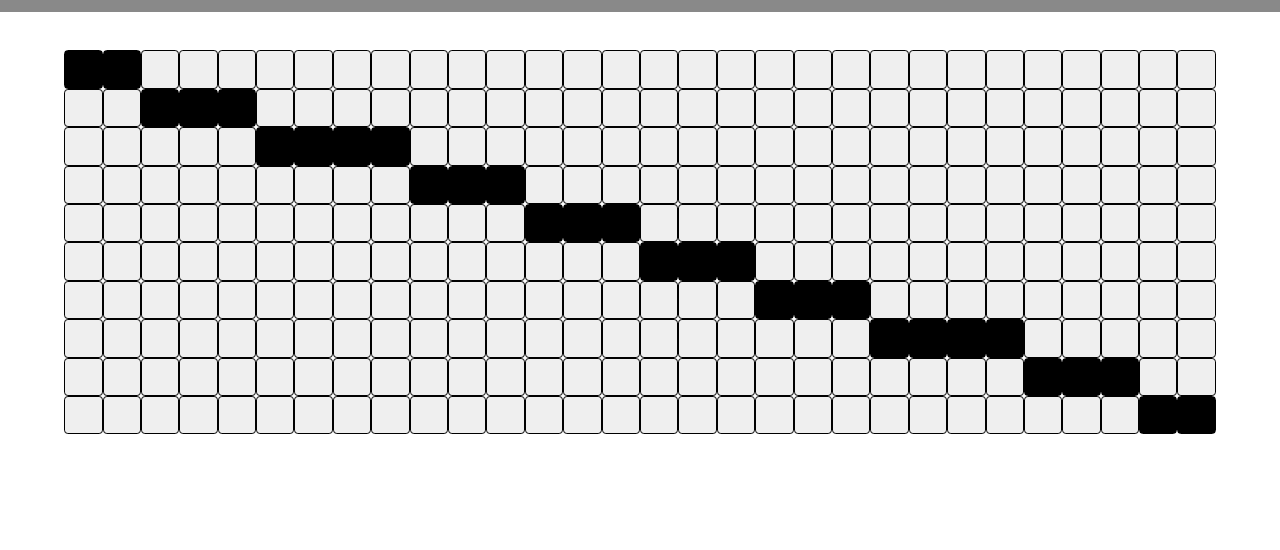
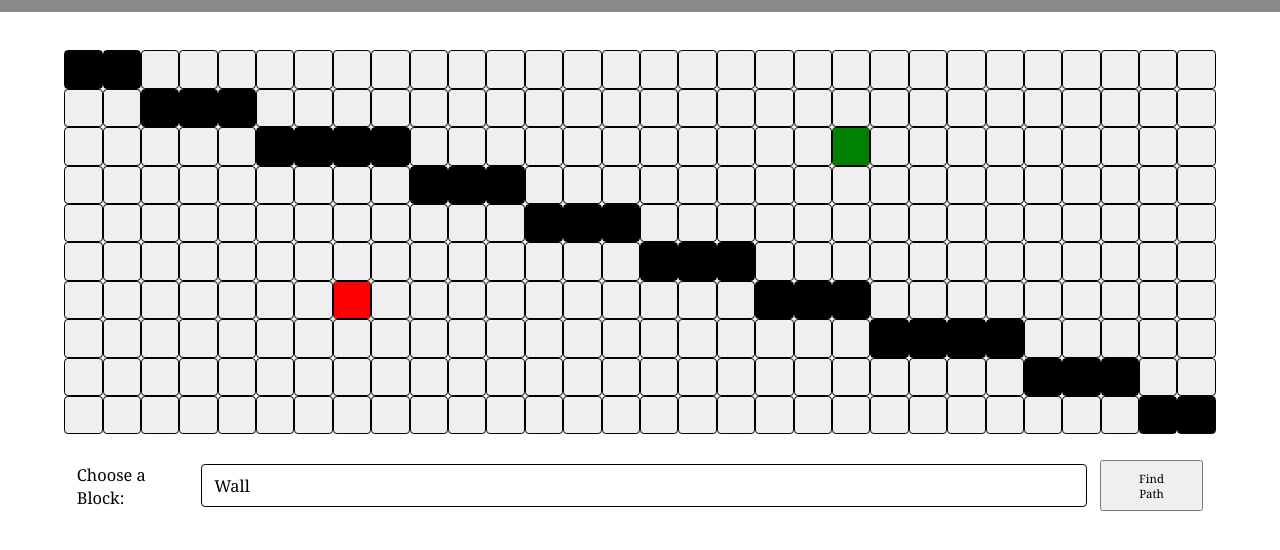
Before and after one commit to ahmedali0308/astar, a plain HTML site: page index.html in a window 1280 px wide. Shown: the part 86-636 px from the top of the page. Drawn offline with Linux system fonts and the light colour scheme.

Commit message:
added dropdown list, start node, end node

```diff
--- a/code/main.js
+++ b/code/main.js
@@ -1,24 +1,105 @@
-var gridboxes = document.getElementsByClassName('gridbox');
+import { Node } from './node.js';
+
+const gridboxes = document.getElementsByClassName('gridbox');
 const gridcontainer = document.getElementById('maingrid').children[0];
+const blocksselector = document.getElementById('blocks');
 var _mousedown = false;
+var _currentIsWall = false;
 
 // GRID SIZE
 const gridX = 30;
 const gridY = 10;
 
+// NODE SETTINGS (A*)
+const nodeRadius = 1;
+var grid;
+var startNode;
+var endNode;
+
+// HELPER FUNCTIONS
 function sleep(ms) {
     return new Promise(resolve => setTimeout(resolve, ms));
 }
 
-function toggleBox(b){
-    const val = b.classList.contains('clicked') ? "0%" : "100%";
-    b.style.width = val;
-    b.style.height = val;
-    b.classList.toggle('clicked');
-    b.classList.add('locked');
+function convertRange( value, r1, r2 ) {
+    return ( value - r1[ 0 ] ) * ( r2[ 1 ] - r2[ 0 ] ) / ( r1[ 1 ] - r1[ 0 ] ) + r2[ 0 ];
 }
 
-async function toggleBoxFromArray(i,j){
+function getNodeFromElement(b){
+    const x = b.parentElement.style.order;
+    const y = b.parentElement.parentElement.style.order;
+    return grid[x][y];
+}
+
+// THIS LOCKS THE GRID SO THAT NO NODE CAN BE EDITED
+function lockGrid(){
+    Array.from(gridboxes).forEach(a => {
+        const b = a.children[0];
+        if (!b.classList.contains('locked')) {
+            b.classList.add('locked');
+        };
+    });
+}
+
+// THIS UNLOCKS THE GRID SO THAT EVERY NODE CAN BE EDITED
+function unlockGrid(){
+    Array.from(gridboxes).forEach(a => {
+        const b = a.children[0];
+        if (b.classList.contains('locked')) {
+            b.classList.remove('locked');
+        };
+    });
+}
+
+// THIS TOGGLES NODE b TO EITHER DISPLAY A WALL OR NOT (NODE b IS A HTML ELEMENT)
+function toggleBox(b,override=false,selector=blocksselector.value){
+    //const val = b.classList.contains('clicked') ? "0%" : "100%";
+    switch(selector){
+        case "wall":
+            if (getNodeFromElement(b) == startNode || getNodeFromElement(b) == endNode) return;
+            b.style.backgroundColor = "black";
+            var val = _currentIsWall ? "0%" : "100%";
+            if (override) val = b.classList.contains('clicked') ? "0%" : "100%";
+            b.style.width = val;
+            b.style.height = val;
+            if (val == "100%") b.classList.add('clicked');
+            else b.classList.remove('clicked');
+            getNodeFromElement(b).walkable = !b.classList.contains('clicked');
+            b.classList.add('locked');
+            break;
+        case "start":
+            if (getNodeFromElement(b) == endNode || getNodeFromElement(b).walkable == false) return;
+            b.style.backgroundColor = "red";
+            var startNodeContent;
+            if (startNode != null){
+                startNodeContent = startNode.element.children[0];
+                startNodeContent.style.width = "0%";
+                startNodeContent.style.height = "0%";
+            }
+            startNode = getNodeFromElement(b);
+            startNodeContent = startNode.element.children[0];
+            startNodeContent.style.width = "100%";
+            startNodeContent.style.height = "100%";
+            break;
+        case "end":
+            if (getNodeFromElement(b) == startNode || getNodeFromElement(b).walkable == false) return;
+            b.style.backgroundColor = "green";
+            var endNodeContent;
+            if (endNode != null){
+                endNodeContent = endNode.element.children[0];
+                endNodeContent.style.width = "0%";
+                endNodeContent.style.height = "0%";
+            }
+            endNode = getNodeFromElement(b);
+            endNodeContent = endNode.element.children[0];
+            endNodeContent.style.width = "100%";
+            endNodeContent.style.height = "100%";
+            break;
+    }
+}
+
+// THIS DOES THE SAME THING AS toggleBox(b) BUT USES INDICIES IN AN ARRAY[i][j] STARTING AT 0,0
+async function toggleBoxFromArray(j,i,selector=blocksselector.value){
     var b = null;
     await sleep(50);
     try {
@@ -26,34 +107,37 @@ async function toggleBoxFromArray(i,j){
     } catch (error){
         console.log("There was an Error trying to toggle Box["+i+"]["+j+"]: "+error);
     }
-    if (b) toggleBox(b);
+    if (b) toggleBox(b,true,selector);
 }
 
+// ADD EVENT LISTENERS TO THE GRID ELEMENT
 function setupGrid(){
     Array.from(gridboxes).forEach(gridbox => {
         const gridcontent = gridbox.children[0];
         gridbox.addEventListener("mousedown",function(){
             _mousedown = true;
+            _currentIsWall = gridcontent.classList.contains('clicked');
             unlockGrid();
-            if (gridcontent.classList.contains('locked')) return;
             toggleBox(gridcontent);
         })
         gridbox.addEventListener("mousemove",function(){
             if (gridcontent.classList.contains('locked')) return;
             if (_mousedown) toggleBox(gridcontent);
         })
-        gridbox.addEventListener("touchmove",function(){
-            if (gridcontent.classList.contains('locked')) return;
-            toggleBox(gridcontent);
-        })
     });
 }
+document.body.addEventListener("mouseup",function(){_mousedown = false;});
 
+// GENERATE THE BOX ELEMENTS IN THE GRID
 function generateGrid(x,y){
     // y times gridx
     // in y: x times gridbox->gridcontent
     x = Math.min(30,x);
 
+    grid = new Array(x);
+    for (var i=0; i<x; i++){
+        grid[i] = new Array(y);
+    }
     for (var i=0; i<y; i++){
         var gridRow = document.createElement("div");
         gridRow.classList.add("gridx");
@@ -66,59 +150,35 @@ function generateGrid(x,y){
             gridbox.append(gridcontent);
             gridRow.append(gridbox);
             gridbox.style.order = j;
+            grid[j][i] = new Node([j,i],true,gridbox);
         }
         gridcontainer.append(gridRow);
         gridRow.style.order = i;
     }
-
     setupGrid();
 }
 
-function lockGrid(){
-    Array.from(gridboxes).forEach(a => {
-        const b = a.children[0];
-        if (!b.classList.contains('locked')) {
-            b.classList.add('locked');
-        };
-    });
+generateGrid(gridX,gridY);
+toggleBoxFromArray(Math.floor(gridX/4),Math.floor(gridY/1.5),"start");
+toggleBoxFromArray(Math.floor(gridX/1.5),Math.floor(gridY/4),"end");
+for (var i = 0; i < gridX; i++){
+    await toggleBoxFromArray(i,Math.round(convertRange(i,[0,gridX-1],[0,gridY-1])));
 }
+console.log(grid);
 
-function unlockGrid(){
-    Array.from(gridboxes).forEach(a => {
-        const b = a.children[0];
-        if (b.classList.contains('locked')) {
-            b.classList.remove('locked');
-        };
-    });
-}
 
-document.body.addEventListener("mouseup",function(){
-    _mousedown = false;
-});
 
-generateGrid(gridX,gridY);
 
-function convertRange( value, r1, r2 ) {
-    return ( value - r1[ 0 ] ) * ( r2[ 1 ] - r2[ 0 ] ) / ( r1[ 1 ] - r1[ 0 ] ) + r2[ 0 ];
-}
-for (var i = 0; i < gridX; i++){
-    await toggleBoxFromArray(Math.round(convertRange(i,[0,gridX-1],[0,gridY-1])),i);
-}
 
-async function test(i){
-    for (var j = 0; j < gridX; j++){
-        await toggleBoxFromArray(i,j);
-    }
-}
-for (var i = 1; i < gridY; i++){
-    test(i);
-}
-await test(0);
-for (var i = 0; i < gridY; i++){
-    test(i);
-}
 
-// import { Node } from './node.js';
+
+
+
+
+
+
+
+
 
 // const canvas = document.getElementById("can");
 // const ctx = canvas.getContext("2d");
--- a/code/node.js
+++ b/code/node.js
@@ -1,6 +1,7 @@
 export class Node {
-    constructor(position, walkable){
+    constructor(position, walkable,element){
         this.position = {x: position[0], y: position[1]};
         this.walkable = walkable;
+        this.element = element;
     }
 }
--- a/index.html
+++ b/index.html
@@ -17,6 +17,17 @@
             <ul class="gridy">
             </ul>
         </div>
+        <div class="dropdownlist">
+            <label for="blocks"><p>Choose a Block: </p></label>
+
+            <select name="blocks" id="blocks">
+                <option value="wall">Wall</option>
+                <option value="start">Start</option>
+                <option value="end">End</option>
+            </select>
+
+            <button>Find Path</button>
+        </div>
         <!-- <canvas id="can"></canvas>
         <div id="candiv"></div> -->
     </main>
--- a/main.css
+++ b/main.css
@@ -41,8 +41,13 @@ nav {
     text-align: center;
 }
 
+main {
+    padding: 3vw;
+    display: flex;
+    flex-direction: column;
+    gap: 2vw;
+}
 .grid {
-    padding: 3vw;
     display: flex;
     justify-content: center;
 }
@@ -69,6 +74,36 @@ nav {
     height: 0%;
     transition-duration: 0.1s;
 }
+
+.dropdownlist {
+    display: flex;
+    justify-content: center;
+    align-items: center;
+    margin: 0 3vw;
+    gap: 1vw;
+}
+.dropdownlist select {
+    appearance: none;
+    width: 85%;
+    font-size: 1rem;
+    padding: 0.675vw 6vw 0.675vw 1vw;
+    background-color: #fff;
+    border: 1px solid #000000;
+    border-radius: 0.25rem;
+    color: #000;
+    cursor: pointer;
+}
+
+.dropdownlist button {
+    padding: 0.675vw 2vw;
+    font-size: 0.7rem;
+}
+
+
+
+
+
+
 canvas, #candiv{
     border:1px solid black;
     display: flex;
```
